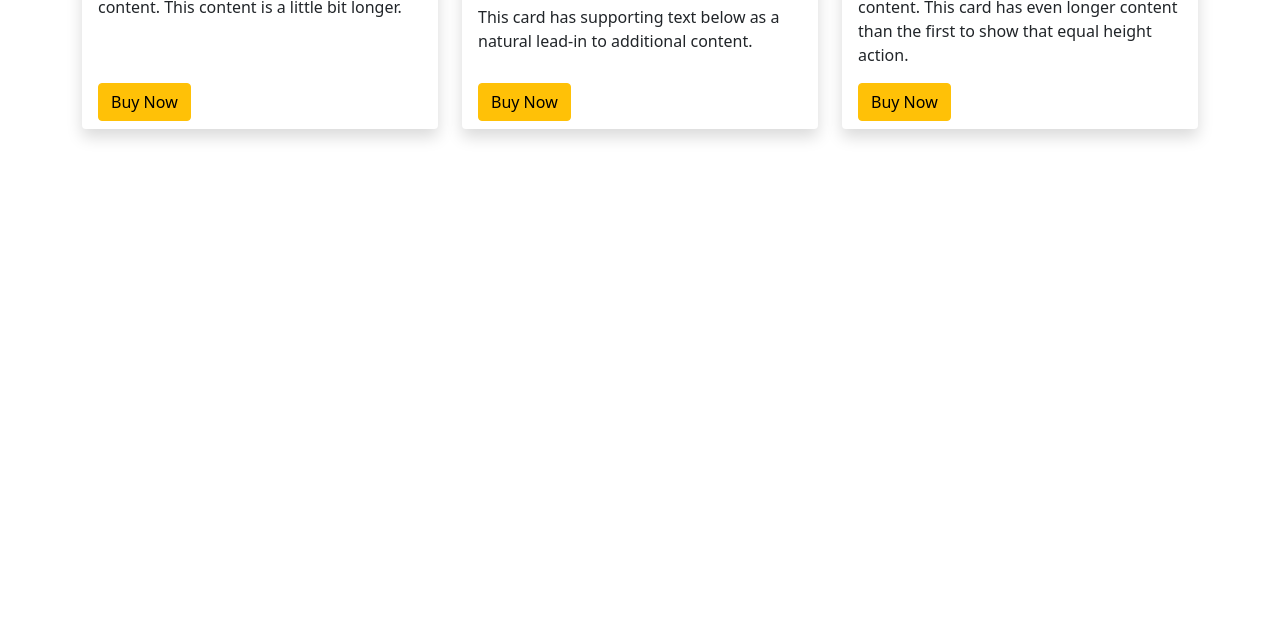
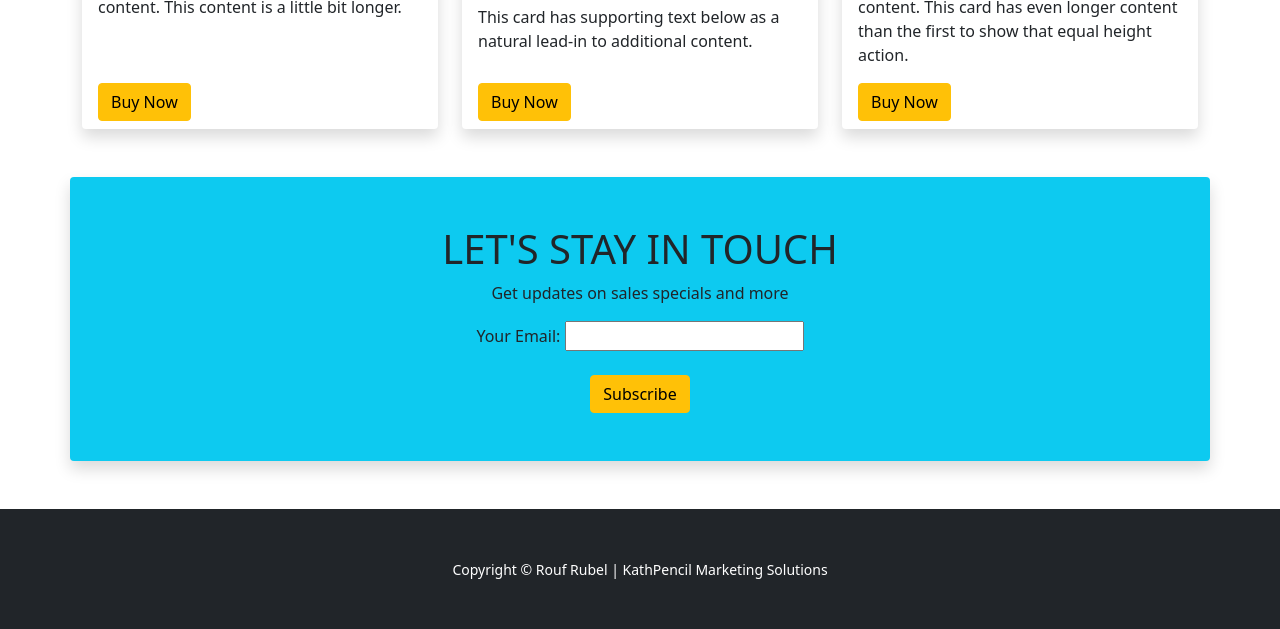
Before and after one commit to roufrubel/panda-ecommerce, a plain HTML site: page index.html in a window 1280 px wide. Shown: the part 1915-2544 px from the top of the page. Before the commit the page ends 2092 px from the top, so only its background shows below. Drawn offline with nearby package versions, Linux system fonts and the light colour scheme.

Commit message:
added footer

```diff
--- a/index.html
+++ b/index.html
@@ -257,7 +257,19 @@
     </main>
 
     <footer>
-
+        <!-- Subscribe -->
+        <section class="container my-5 bg-info d-flex justify-content-center py-5 rounded shadow">
+            <div class="text-center">
+                <h1>LET'S STAY IN TOUCH</h1>
+                <p>Get updates on sales specials and more</p>
+                <span>Your Email: </span><input type="email"> <br>
+                <button class="btn btn-warning mt-4">Subscribe</button>
+            </div>
+        </section>
+        <!-- copyright -->
+        <section class="text-center bg-dark text-white py-5">
+            <small>Copyright © Rouf Rubel | KathPencil Marketing Solutions</small>
+        </section>
     </footer>
 
     <script src="https://cdn.jsdelivr.net/npm/bootstrap@5.0.2/dist/js/bootstrap.bundle.min.js"
```
